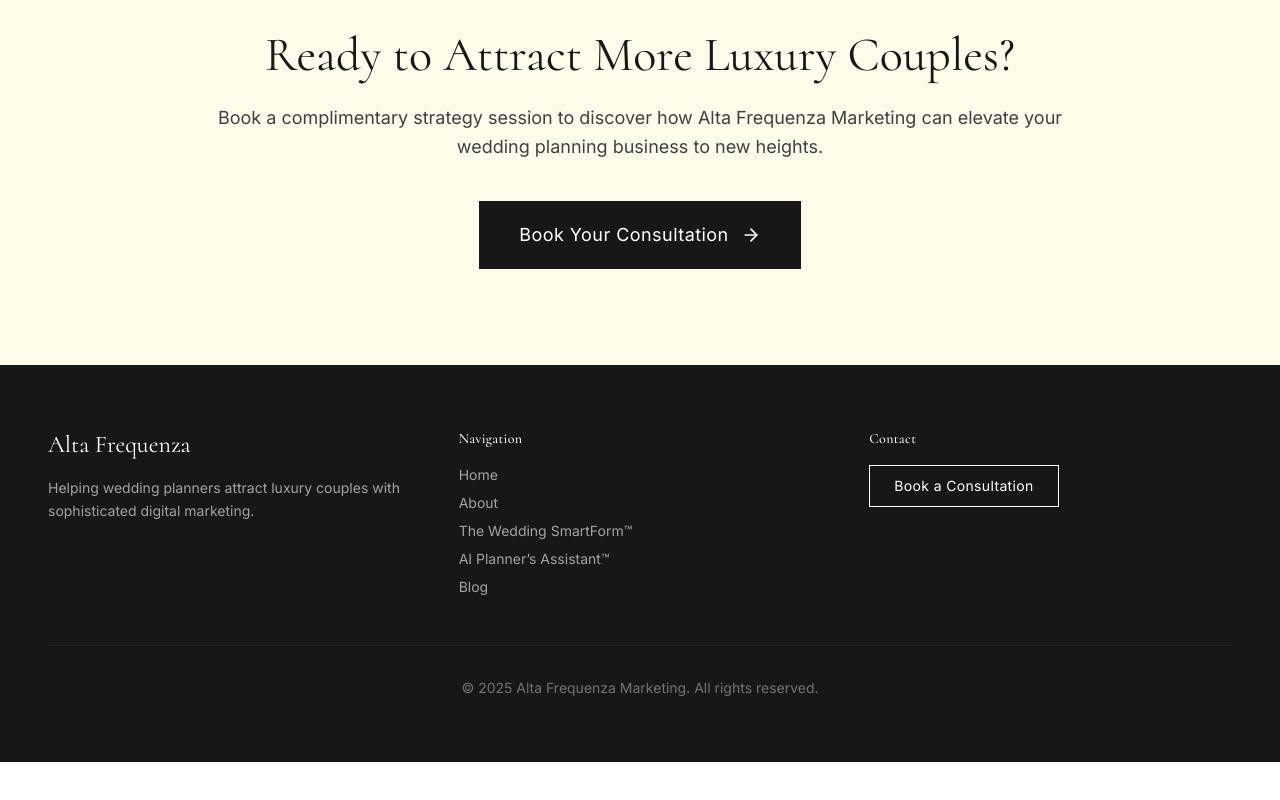
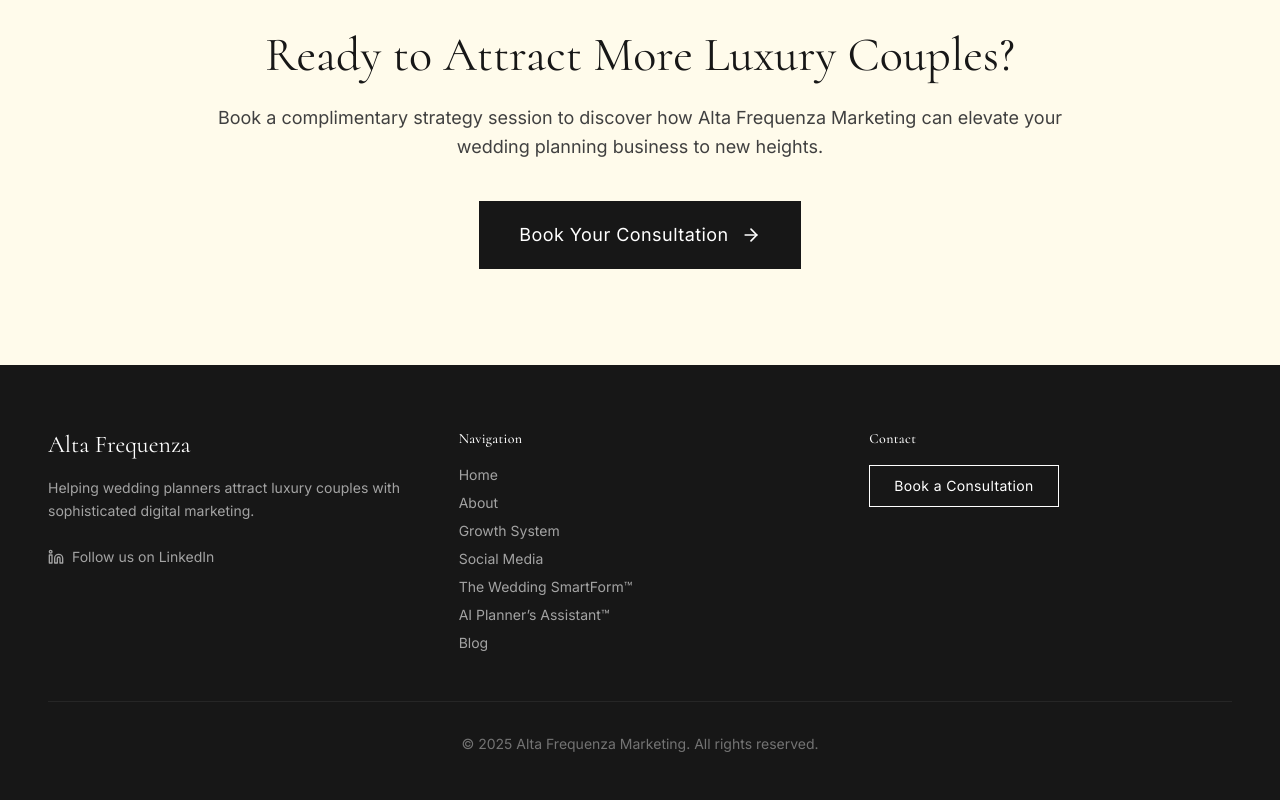
Before and after one commit to MarkoMTP/altafrequenza-website, a React (Vite) app: page / in a window 1280 px wide. Shown: the part 4248-5048 px from the top of the page. Before the commit the page ends 5010 px from the top, so only its background shows below. Built offline with nearby package versions, Linux system fonts and the light colour scheme.

Commit message:
added the linkedin link

```diff
--- a/src/components/Footer.tsx
+++ b/src/components/Footer.tsx
@@ -1,4 +1,5 @@
 import { Link } from "react-router-dom";
+import { Linkedin } from "lucide-react";
 
 export default function Footer() {
   return (
@@ -8,10 +9,21 @@ export default function Footer() {
           {/* Brand Info */}
           <div>
             <h3 className="text-2xl font-serif mb-4">Alta Frequenza</h3>
-            <p className="text-neutral-400 text-sm leading-relaxed">
+            <p className="text-neutral-400 text-sm leading-relaxed mb-6">
               Helping wedding planners attract luxury couples with sophisticated
               digital marketing.
             </p>
+
+            {/* LinkedIn Link */}
+            <a
+              href="https://www.linkedin.com/in/marko-matkovic-6b6b0535a"
+              target="_blank"
+              rel="noopener noreferrer"
+              className="inline-flex items-center gap-2 text-neutral-400 hover:text-white transition-colors text-sm"
+            >
+              <Linkedin size={16} />
+              Follow us on LinkedIn
+            </a>
           </div>
 
           {/* Navigation */}
@@ -33,13 +45,25 @@ export default function Footer() {
                 About
               </Link>
               <Link
-                to="/smartform"
+                to="/growth-system"
+                className="block text-neutral-400 hover:text-white text-sm transition-colors"
+              >
+                Growth System
+              </Link>
+              <Link
+                to="/social-media"
+                className="block text-neutral-400 hover:text-white text-sm transition-colors"
+              >
+                Social Media
+              </Link>
+              <Link
+                to="/concierge"
                 className="block text-neutral-400 hover:text-white text-sm transition-colors"
               >
                 The Wedding SmartForm™
               </Link>
               <Link
-                to="/ai-chat-assistant"
+                to="/assistant"
                 className="block text-neutral-400 hover:text-white text-sm transition-colors"
               >
                 AI Planner’s Assistant™
```
